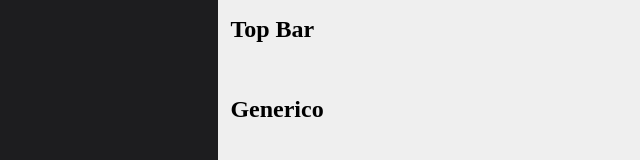
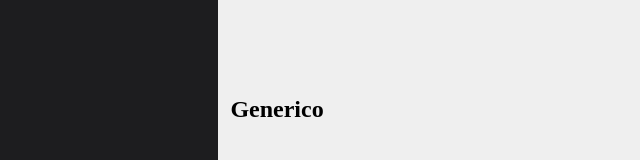
Before and after one commit to Sergiorodp/PaqueteContable, a Next.js app: page / in a window 1280 px wide. Shown: the top 160 px of the page, without its empty margins (0-640 px from the left). Built offline with nearby package versions, Linux system fonts and the light colour scheme.

Commit message:
Ajuste - TopBar

```diff
--- a/shared/components/PrincipalTopBar/index.tsx
+++ b/shared/components/PrincipalTopBar/index.tsx
@@ -1,11 +1,9 @@
 //styles
 import styles from './PrincipalTopBar.module.css'
 
-export default function TopBar    (){
+export default function TopBar(){
     return(
-        <div className={ styles.TopContainer}     >
-            <h2>Top Bar </h2>
-
+        <div className={ styles.TopContainer}>
 
         </div>
 
```
